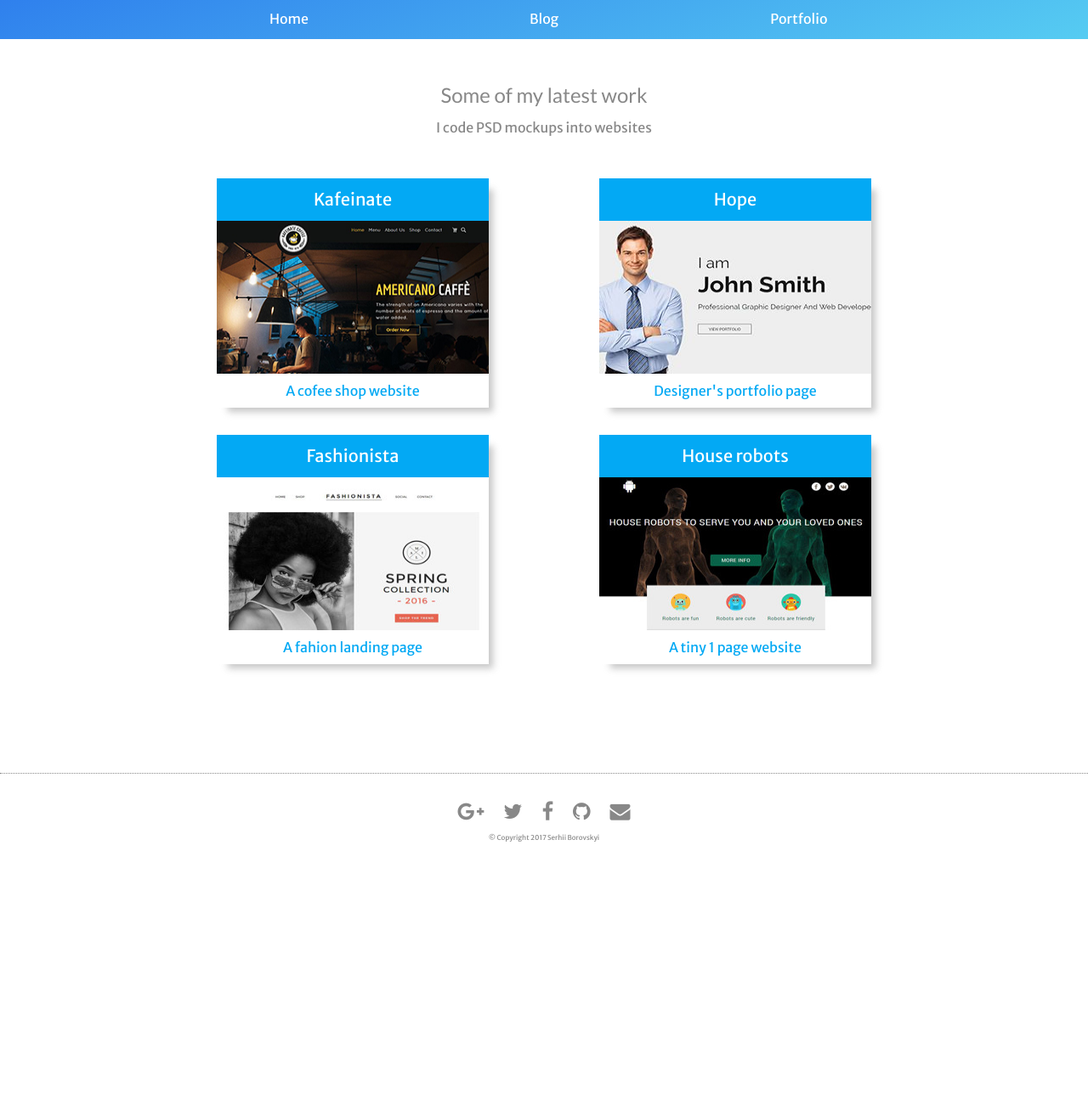
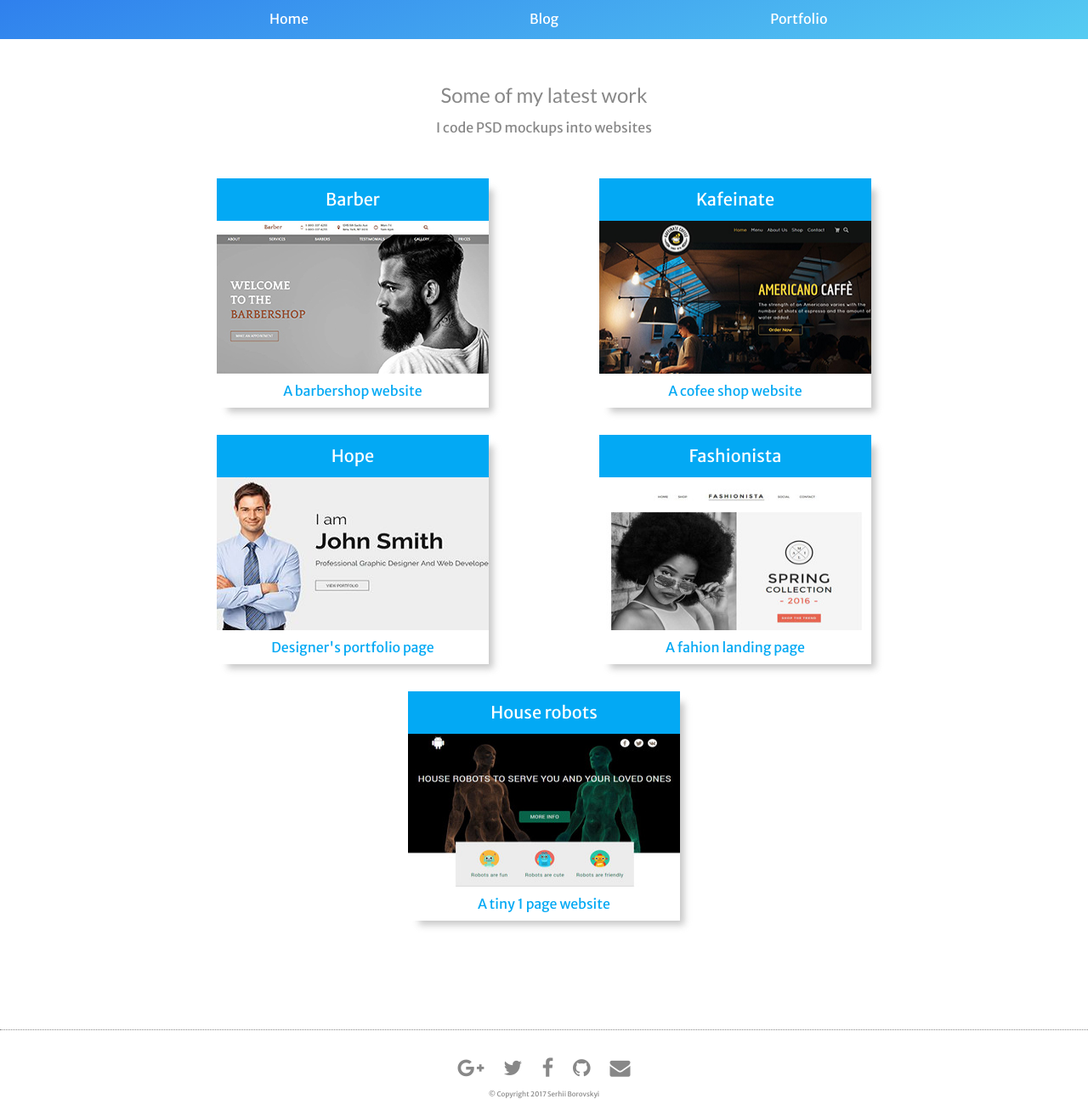
Before and after one commit to serhiicss/serhiicss.github.io, a Jekyll site: the page built from portfolio.html, in a window 1280 px wide. Shown: the whole page at 85% size. Built offline with Jekyll 4.4.1, drawn with Linux system fonts in a browser that asks for light colours; nearby versions of some CDN libraries; before the commit the page ends 992 px from its top, so only the background shows below that.

Commit message:
added barber to portfolio

```diff
--- a/_sass/_portfolio.sass
+++ b/_sass/_portfolio.sass
@@ -32,6 +32,10 @@ section.portfolio
 	background-repeat: no-repeat
 	background-size: 100% 100%
 	height: 180px
+
+.barber
+	.portfolio_bg
+		background-image: url(../assets/img/barber.jpg)
 
 .kafeinate
 	.portfolio_bg
--- a/css/styles.css
+++ b/css/styles.css
@@ -674,6 +674,9 @@ section.portfolio {
           background-size: 100% 100%;
   height: 180px; }
 
+.barber .portfolio_bg {
+  background-image: url(../assets/img/barber.jpg); }
+
 .kafeinate .portfolio_bg {
   background-image: url(../assets/img/kafeinate.jpg); }
 
--- a/index.html
+++ b/index.html
@@ -29,11 +29,11 @@ layout: default
   <h2>Latest project</h2>
 
   <div class="featured-work">
-    <a href="http://serhii-css.com/Kafeinate/">
+    <a href="http://serhii-css.com/barber/">
       <div class="work-descr">
-        Kafeinate - A coffee shop website
+        Barber - A barbershop website
       </div>
-      <img src="assets/img/kafeinate.jpg" alt="Kafeinate">
+      <img src="assets/img/barber.jpg" alt="Kafeinate">
     </a>
   </div>
 </section><!-- featured-work -->
--- a/portfolio.html
+++ b/portfolio.html
@@ -10,6 +10,14 @@ layout: default
 	</header>
 
 	<div class="portfolio_wrap w-container">
+
+		<div class="portfolio_item barber">
+			<a href="http://serhii-css.com/barber/">
+				<div class="portfolio_title">Barber</div>
+				<div class="portfolio_bg"></div>
+				<div class="portfolio_subtitle">A barbershop website</div>
+			</a>
+		</div>
 
 		<div class="portfolio_item kafeinate">
 			<a href="http://serhii-css.com/Kafeinate/">
```
Also changed, not shown: assets/img/barber.jpg (added), 1 other file.
